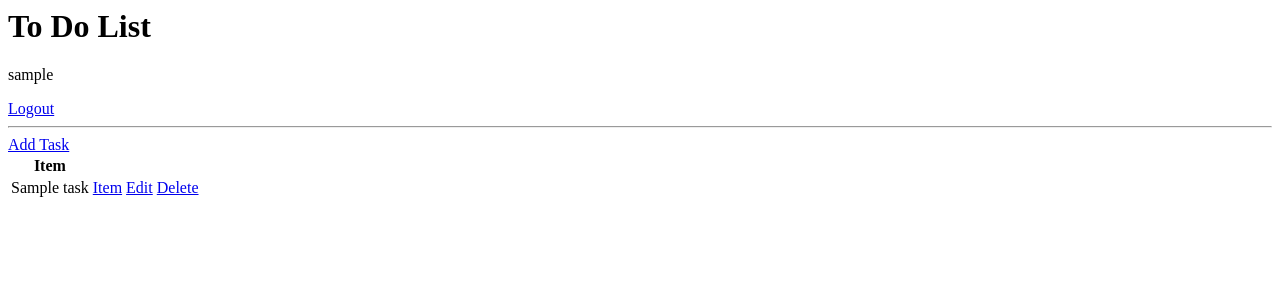
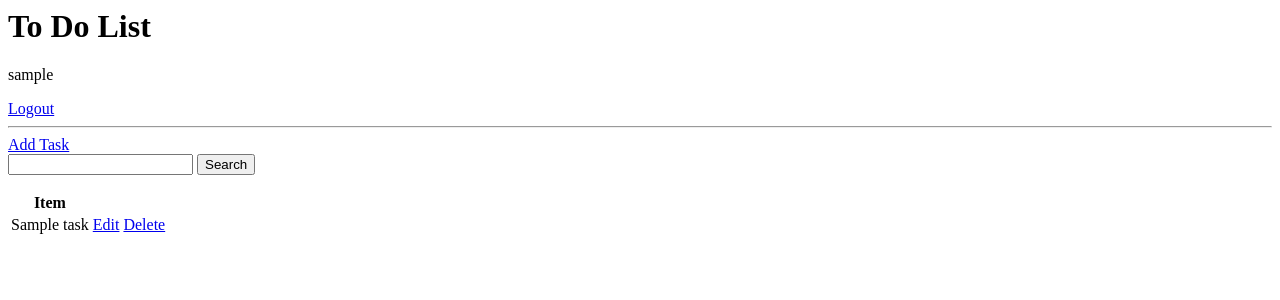
Before and after one commit to traveller013/dj_it_remote_repo, a Django app: page / in a window 1280 px wide. Shown: the top 300 px of the page. Run offline with Django 4.2, Linux system fonts and the light colour scheme; a user stored in the database is signed in; tables that the repository leaves empty hold one stand-in row (values such as "Sample post").

Commit message:
add in search/ pre- css

```diff
--- a/todo/base/templates/base/task_list.html
+++ b/todo/base/templates/base/task_list.html
@@ -9,6 +9,12 @@
 {% endif %}
 <hr>
 <a href ="{% url 'task-create' %}">Add Task</a>
+
+<form method="get">
+    <input type="text" name="search-area" value="{{search_input}}">
+    <input type="submit" value="Search">
+</form>
+
 <table>
     <tr>
         <th>Item</th>
@@ -20,7 +26,8 @@
     <tr>
         <td>{{task.title}}</td>
         <!-- 'tasks' was the context_object_name aka 'nickname' -->
-        <td><a href = "{% url 'tasks' task.id %}">Item</a></td>
+                <!-- defunct- item details- add in '{%' to fix -->
+        <!-- <td><a href = " #url 'tasks' task.id %}">Item Details</a></td> -->
         <td><a href = "{% url 'task-update' task.id %}">Edit</a></td>
         <td><a href="{% url 'task-delete' task.id %}">Delete</a></td>
     </tr>
--- a/todo/base/views.py
+++ b/todo/base/views.py
@@ -1,4 +1,3 @@
-
 from django.shortcuts import render , redirect
 from django.views.generic.list import ListView
 from django.views.generic.detail import DetailView
@@ -41,13 +40,20 @@ class RegisterPage(FormView):
 class TaskList(LoginRequiredMixin, ListView):
     model = Task
     context_object_name = "tasks"
-        #user restrict-  only see their own stuff
+
     def get_context_data(self, **kwargs):
         context = super().get_context_data(**kwargs)
+            #user restrict-  only see their own stuff
         context['tasks'] = context['tasks'].filter(user=self.request.user)
         context['count'] = context['tasks'].filter(complete = False).count()
+            #get(~~~) is the 'Name=' in the html tag
+        search_input = self.request.GET.get('search-area') or ''
+        if search_input:
+            context['tasks'] = context['tasks'].filter(title__startswith = search_input)
+        context['search_input'] = search_input
 
         return context
+
 class TaskDetail(LoginRequiredMixin,DetailView):
     model = Task
         #sets class findable 'nickname'
```
Also changed, not shown: todo/base/templates/base/main.html (added, +18 -0 lines).
